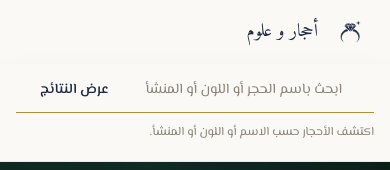
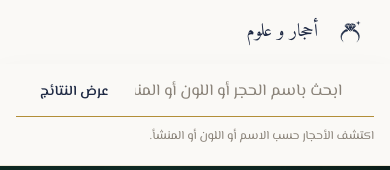
Before and after one commit to MohamedEssam2127/ahjar-oloum-store, a Next.js app: page / in a window 390 px wide. Both pictures are taken after a click on the button 121 px from the left and 32 px from the top of the page. Shown: the top 170 px of the page. Built offline with nearby package versions, Linux system fonts and the light colour scheme; some icons are missing; a web font is replaced by a local one.

Commit message:
fix mobile issus

```diff
--- a/src/components/Header.tsx
+++ b/src/components/Header.tsx
@@ -142,7 +142,7 @@ export default function Header() {
               onChange={(event) => setSearchTerm(event.target.value)}
               placeholder="ابحث باسم الحجر أو اللون أو المنشأ"
               aria-label="ابحث في مجموعة الأحجار"
-              className="min-w-0 flex-1 bg-transparent font-body text-sm text-secondary outline-none placeholder:text-neutral-400"
+              className="min-w-0 flex-1 bg-transparent font-body text-base text-secondary outline-none placeholder:text-neutral-400 sm:text-sm"
             />
             <button
               type="submit"
```
